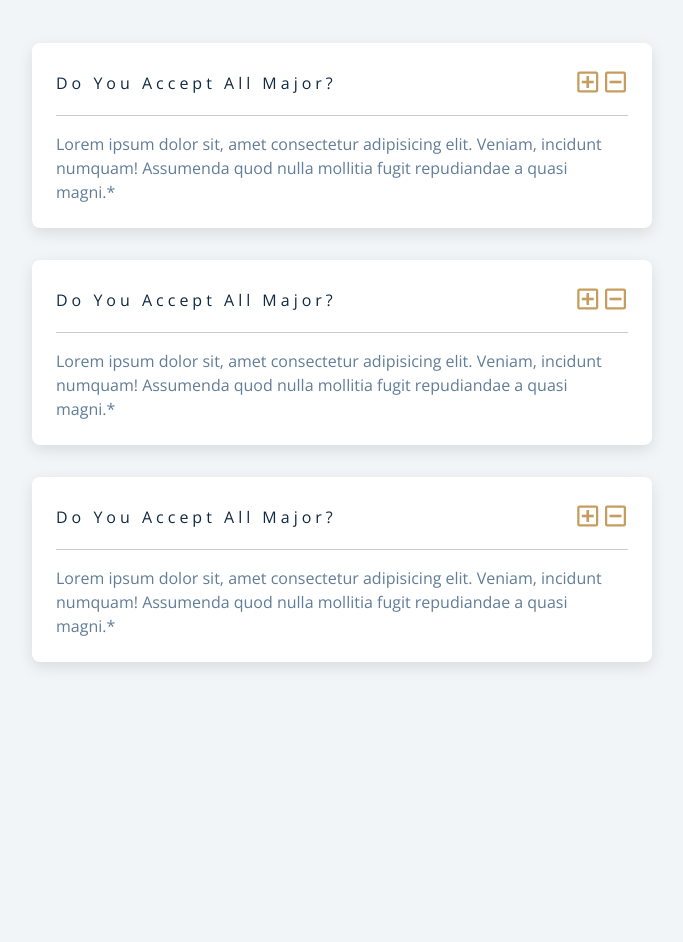
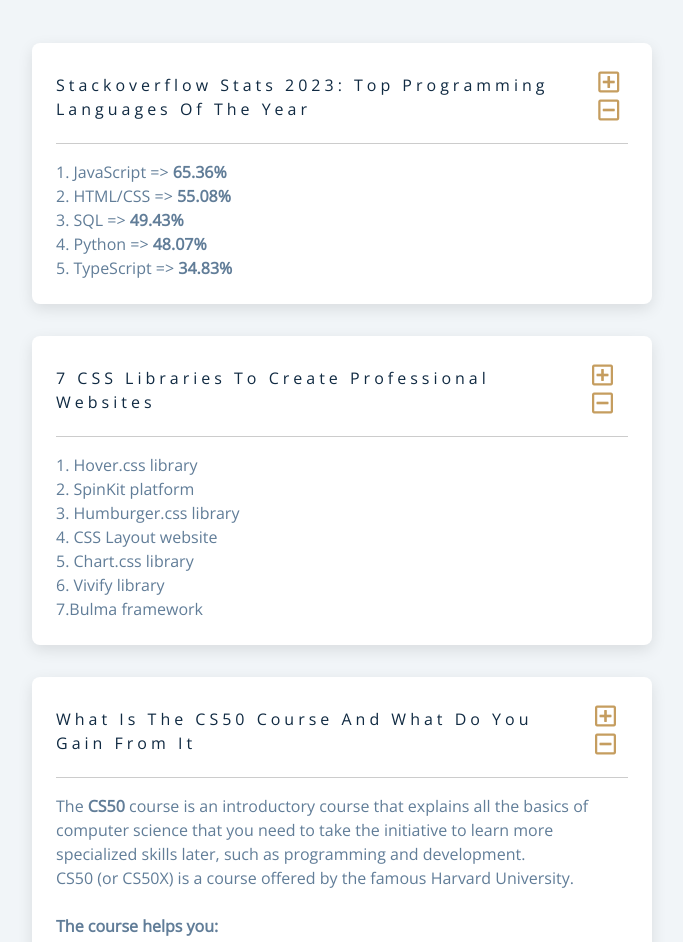
Before and after one commit to mohammedali-khmiri/ITQuestions.io, a plain HTML site: page index.html in a window 1280 px wide. Shown: the part 181-1123 px from the top of the page, without its empty margins (298-981 px from the left). Before the commit the page ends 875 px from the top, so only its background shows below. Drawn offline with nearby package versions, Linux system fonts and the light colour scheme.

Commit message:
html change

```diff
--- a/index.html
+++ b/index.html
@@ -3,7 +3,7 @@
 	<head>
 		<meta charset="UTF-8" />
 		<meta name="viewport" content="width=device-width, initial-scale=1.0" />
-		<title>Q & A</title>
+		<title>Programming articles</title>
 		<!-- font-awesome -->
 		<link
 			rel="stylesheet"
@@ -21,14 +21,16 @@
 		<section>
 			<!-- title -->
 			<div class="title">
-				<h2>general questions</h2>
+				<h2>Programming articles</h2>
 			</div>
 			<!-- question -->
 			<div class="section-center">
 				<!-- start single question -->
 				<article class="question">
 					<div class="question-title">
-						<p>do you accept all major?</p>
+						<p>
+							Stackoverflow Stats 2023: Top Programming Languages of the Year
+						</p>
 						<button type="button" class="question-btn">
 							<span class="plus-icon">
 								<i class="far fa-plus-square"></i>
@@ -41,9 +43,11 @@
 					<!-- question text -->
 					<div class="question-text">
 						<p>
-							Lorem ipsum dolor sit, amet consectetur adipisicing elit. Veniam,
-							incidunt numquam! Assumenda quod nulla mollitia fugit repudiandae
-							a quasi magni.*
+							1. JavaScript => <strong>65.36%</strong> <br />
+							2. HTML/CSS => <strong>55.08%</strong><br />
+							3. SQL => <strong>49.43%</strong> <br />
+							4. Python => <strong>48.07%</strong> <br />
+							5. TypeScript => <strong>34.83%</strong>
 						</p>
 					</div>
 				</article>
@@ -51,7 +55,7 @@
 				<!-- start single question -->
 				<article class="question">
 					<div class="question-title">
-						<p>do you accept all major?</p>
+						<p>7 CSS libraries to create professional websites</p>
 						<button type="button" class="question-btn">
 							<span class="plus-icon">
 								<i class="far fa-plus-square"></i>
@@ -64,9 +68,13 @@
 					<!-- question text -->
 					<div class="question-text">
 						<p>
-							Lorem ipsum dolor sit, amet consectetur adipisicing elit. Veniam,
-							incidunt numquam! Assumenda quod nulla mollitia fugit repudiandae
-							a quasi magni.*
+							1. Hover.css library <br />
+							2. SpinKit platform <br />
+							3. Humburger.css library<br />
+							4. CSS Layout website <br />
+							5. Chart.css library <br />
+							6. Vivify library <br />
+							7.Bulma framework
 						</p>
 					</div>
 				</article>
@@ -74,7 +82,7 @@
 				<!-- start single question -->
 				<article class="question">
 					<div class="question-title">
-						<p>do you accept all major?</p>
+						<p>What is the CS50 course and what do you gain from it</p>
 						<button type="button" class="question-btn">
 							<span class="plus-icon">
 								<i class="far fa-plus-square"></i>
@@ -87,9 +95,26 @@
 					<!-- question text -->
 					<div class="question-text">
 						<p>
-							Lorem ipsum dolor sit, amet consectetur adipisicing elit. Veniam,
-							incidunt numquam! Assumenda quod nulla mollitia fugit repudiandae
-							a quasi magni.*
+							The <strong>CS50</strong> course is an introductory course that
+							explains all the basics of computer science that you need to take
+							the initiative to learn more specialized skills later, such as
+							programming and development. <br />
+							CS50 (or CS50X) is a course offered by the famous Harvard
+							University.
+							<br /><br />
+							<strong>The course helps you:</strong>
+							<br />
+							&#x2022; A complete and comprehensive understanding of everything
+							related to the basics of programming and development and its
+							relationship to computers.<br />
+							&#x2022; In the self-directed course, you will acquire the
+							techniques of programmatic and algorithmic thinking.<br />
+							&#x2022; Learn different programming languages, the most important
+							of which is the C programming language, which is the mother tongue
+							of all other languages. <br />
+							&#x2022; And finally, how to turn an idea into an integrated
+							software project through structuring, analyzing, developing and
+							finally reviewing it.
 						</p>
 					</div>
 				</article>
```
